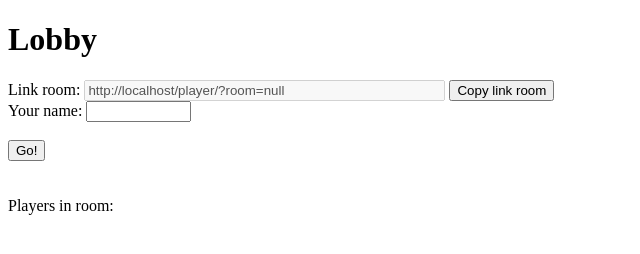
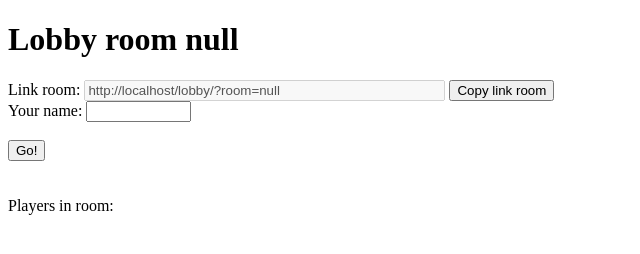
Before and after one commit to sqlzzy/socket-express-server, a website: page public/lobby/index.html in a window 1280 px wide. Shown: the whole page, without its empty margins (0-640 px from the left). Drawn offline with nearby package versions, Linux system fonts and the light colour scheme; no server answers.

Commit message:
Change title lobby page

```diff
--- a/public/lobby/index.html
+++ b/public/lobby/index.html
@@ -4,7 +4,7 @@
     <title>Lobby</title>
   </head>
   <body>
-    <h1>Lobby</h1>
+    <h1 id="title-page">Lobby</h1>
     <label for="link-room">Link room:</label>
     <input type="text" id="link-room" size="42" maxlength="36" disabled>
     <button id="copy-link-room-btn">Copy link room</button>
@@ -30,13 +30,17 @@
       const form = document.querySelector('#room-form');
       const inputNamePlayer = document.querySelector('#name-player');
       const btnStart = document.querySelector('#start-btn');
+      const titlePage = document.querySelector('#title-page');
       let currentUrl = document.location.href;
       const currentLocation = location.origin;
       const urlParams = new URLSearchParams(window.location.search);
       const idRoom = urlParams.get('room');
       let playersList;
 
-      inputLinkRoom.value = `${currentLocation}/player/?room=${idRoom}`;
+      document.title = `Lobby room ${idRoom}`;
+      titlePage.textContent = `Lobby room ${idRoom}`;
+
+      inputLinkRoom.value = `${currentLocation}/lobby/?room=${idRoom}`;
 
       setTimeout(function checkPlayerList() {
         socket.emit('checkPlayerList', idRoom);
@@ -89,6 +93,10 @@
           btnStart.insertAdjacentElement('afterend', spanError);
         }
       });
+
+      socket.on('redirect', (url) => {
+        document.location.href = url;
+      });
     </script>
   </body>
 </html>
```
